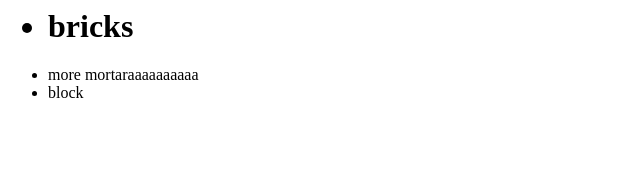
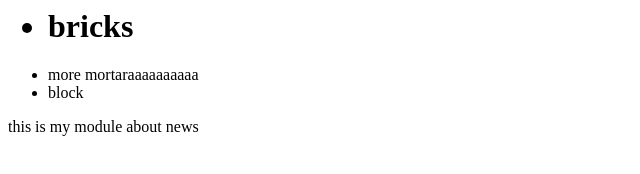
Before and after one commit to bethesdasoon/newGitTest, a plain HTML site: page index.html in a window 1280 px wide. Shown: the whole page, without its empty margins (0-640 px from the left). Drawn offline with Linux system fonts and the light colour scheme.

Commit message:
added new module 2

```diff
--- a/index.html
+++ b/index.html
@@ -1,5 +1,6 @@
-<html>
+ <html>
    <body>
+    <module-one>
       <div>
 	    <ul>
 		   <h1>
@@ -8,5 +9,14 @@
 		   <li>block</li>
 		</ul>
 	 </div>
+
+	</module-one>
+
+	<module-two>
+	 <div>
+	  this is my module about news
+	  </div>
+	</module-two>
 	 </body>
+
 </html>
```
